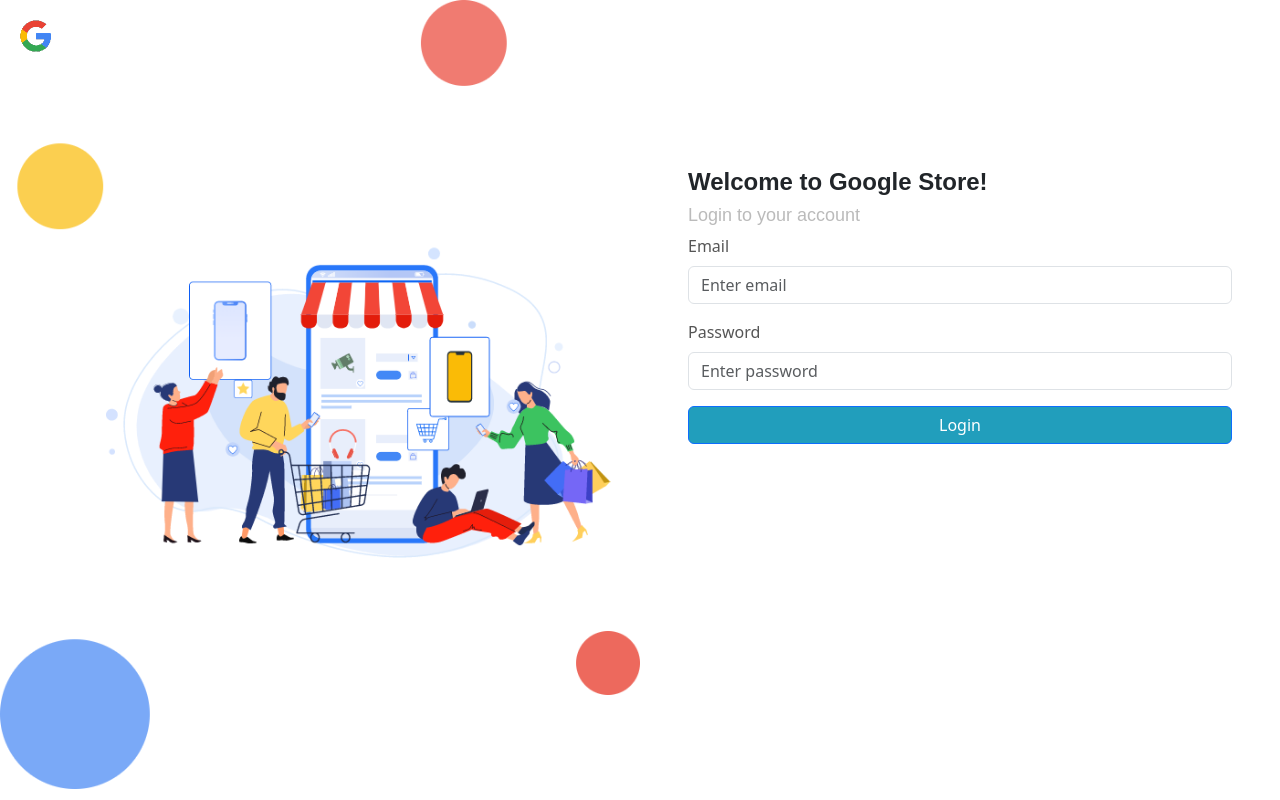
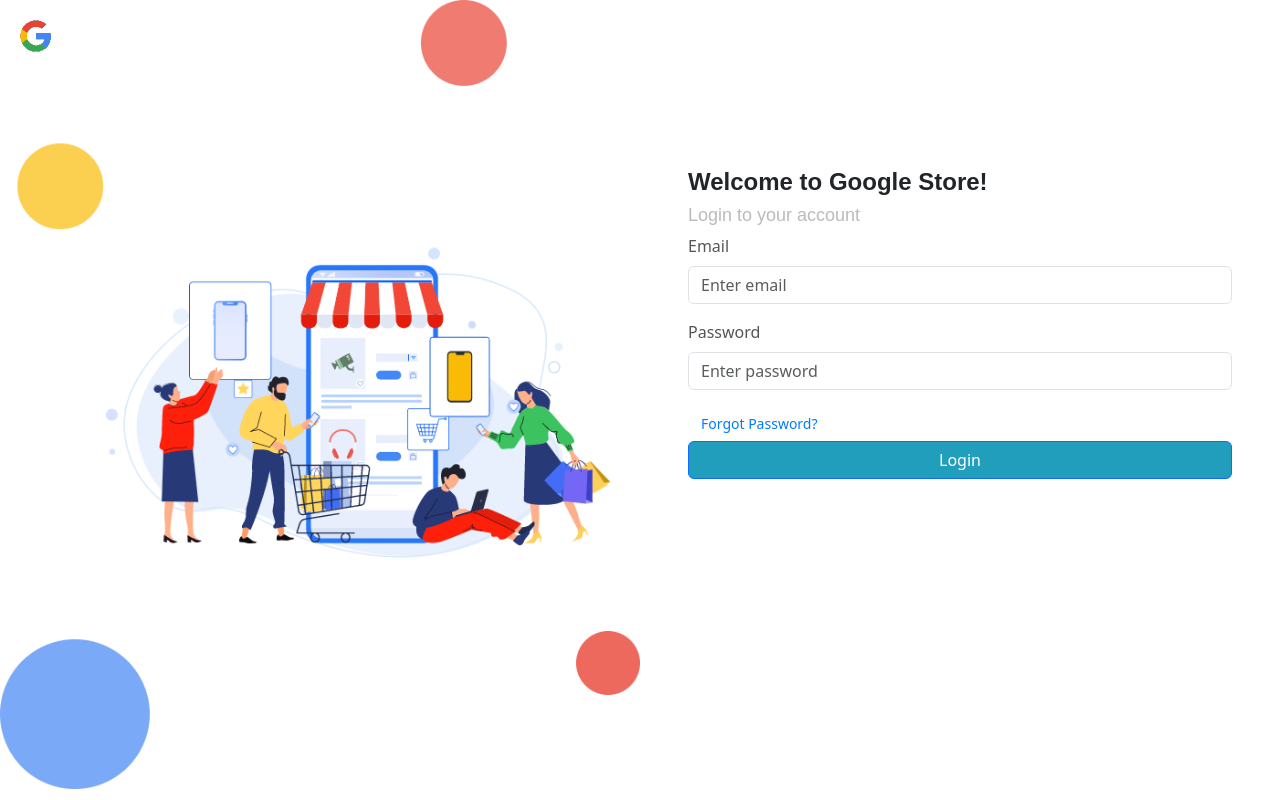
Before and after one commit to sudobrewenjoy/Simple-Google-Page, a React (Create React App) app: page /login in a window 1280 px wide. Built offline with nearby package versions, Linux system fonts and the light colour scheme.

Commit message:
forgot pass added

```diff
--- a/src/additems/additems.css
+++ b/src/additems/additems.css
@@ -51,3 +51,16 @@
 .add-item-button:hover, .home-button:hover {
   background-color: #2980b9;
 }
+
+.forgot-password-link {
+  color: #007bff;
+  text-decoration: none;
+  cursor: pointer;
+  font-size: 14px;
+  margin-top: 0px;
+  display: inline-block;
+}
+
+.forgot-password-link:hover {
+  text-decoration: underline;
+}
--- a/src/additems/additems.jsx
+++ b/src/additems/additems.jsx
@@ -31,7 +31,7 @@
 
     if (isAdmin) {
       try {
-        const response = await fetch('http://localhost:8083/addproduct/{productName}', {
+        const response = await fetch('http://localhost:8083/addproduct', {
           method: 'POST',
           headers: {
             'Content-Type': 'application/json',
--- a/src/screen/login/login.jsx
+++ b/src/screen/login/login.jsx
@@ -2,9 +2,10 @@
 import { useNavigate } from 'react-router-dom';
 import { signInWithEmailAndPassword } from 'firebase/auth';
 import { auth } from '../../firebase';
-import { Form, Button, Container, Row, Col } from 'react-bootstrap';
+import { Form, Button, Container, Row, Col} from 'react-bootstrap';
 import YourImage from './img1.png';
 import googleLogo from './googlelogo.png';
+import { sendPasswordResetEmail } from 'firebase/auth';
 
 
 function LoginPage() {
@@ -12,6 +13,7 @@
   const [password, setPassword] = useState('');
   const [error, setError] = useState('');
   const navigate = useNavigate();
+
 
   const handleSubmit = async (event) => {
     event.preventDefault();
@@ -45,6 +47,15 @@
       setError('Invalid email or password.');
     }
   };
+  const handleForgotPassword = async () => {
+    try {
+      await sendPasswordResetEmail(auth, email);
+      setError('Password reset email sent. Check your inbox.');
+    } catch (error) {
+      console.error('Forgot password error:', error);
+      setError('Error sending password reset email.');
+    }
+  };
 
   return (
     <Container fluid>
@@ -76,16 +87,24 @@
           </Form.Group>
 
           <Form.Group className="mb-3">
-            <Form.Label>Password</Form.Label>
+          <Form.Label>Password</Form.Label>
+
             <Form.Control
-              type="password"
+              type='password'
               placeholder="Enter password"
               value={password}
               onChange={(event) => setPassword(event.target.value)}
             />
-          </Form.Group>
+
+
+        </Form.Group>
+
+
 
           {error && <p className="text-danger">{error}</p>}
+          <Button variant="link" onClick={handleForgotPassword} className="forgot-password-link">
+            Forgot Password?
+          </Button>
 
           <Button variant="primary" type="submit" className="w-100" style={{ background: '#219EBC' }}>
             Login
```
Also changed, not shown: src/screen/login/login.css (added, +15 -0 lines).
